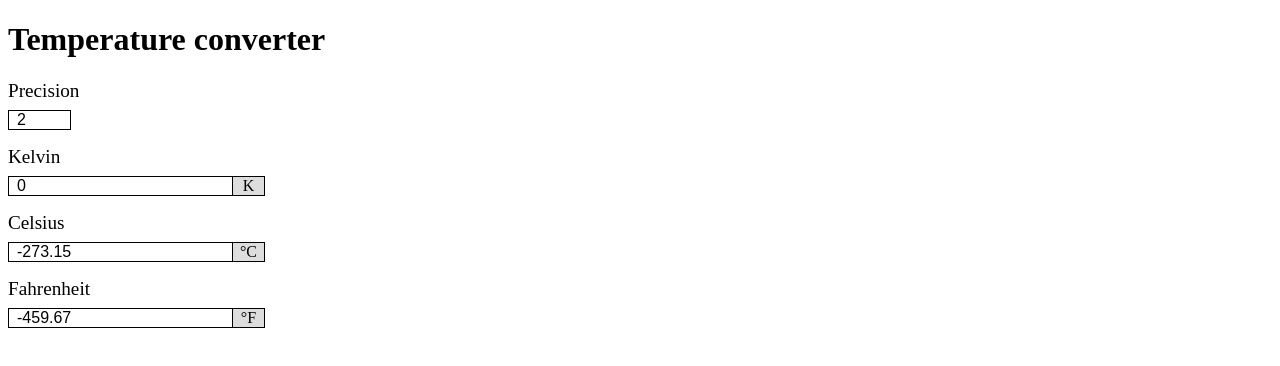
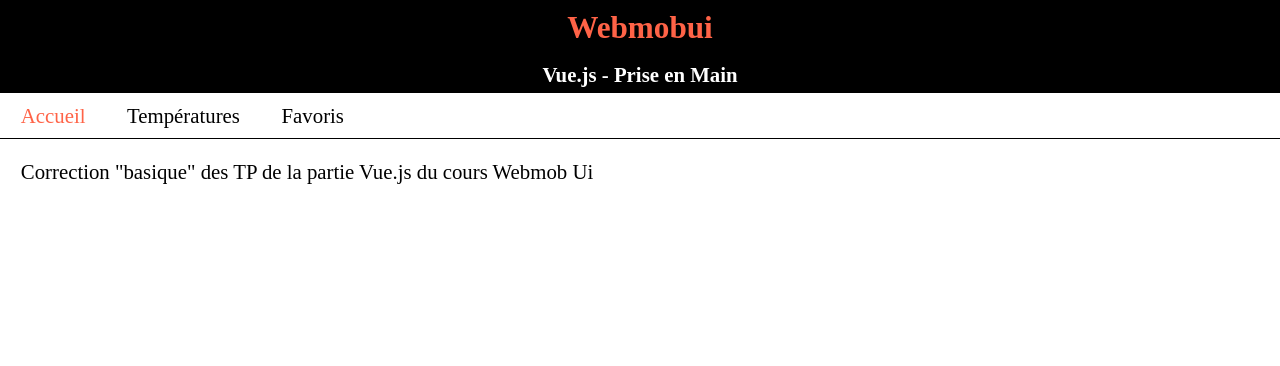
Before and after one commit to Debouilles/webmobui-49, a Vue app: page / in a window 1280 px wide. Shown: the top 366 px of the page. Built offline with nearby package versions, Linux system fonts and the light colour scheme.

Commit message:
Navigation and first version of the bookmarks app

```diff
--- a/index.html
+++ b/index.html
@@ -5,9 +5,9 @@
     <link rel="icon" href="/favicon.ico" />
     <meta name="viewport" content="width=device-width, initial-scale=1.0" />
     <title>Vite App</title>
+    <script type="module" src="/src/main.js"></script>
   </head>
   <body>
     <div id="app"></div>
-    <script type="module" src="/src/main.js"></script>
   </body>
 </html>
--- a/src/App.vue
+++ b/src/App.vue
@@ -1,78 +1,76 @@
 <script setup>
-  import { ref, computed } from '@vue/reactivity';
-  import BaseInputNumber from './components/BaseInputNumber.vue';
+  import { ref, computed } from 'vue';
 
-  const tempSi = ref(0);
+  import TheNav from './components/TheNav.vue';
+  import AppHome from './AppHome.vue';
+  import AppTempConverter from './AppTempConverter.vue';
+  import AppBookmarks from './AppBookmarks.vue';
 
-  const kelvin = computed({
-    get: () => tempSi.value,
-    set: val => tempSi.value = val
-  });
+  const routes = {
+    '#home': {
+      label: 'Accueil',
+      component: AppHome,
+    },
+    '#tempConverter': {
+      label: 'Températures',
+      component: AppTempConverter,
+    },
+    '#bookmarks': {
+      label: 'Favoris',
+      component: AppBookmarks,
+    },
+  };
 
-  const celsius =  computed({
-    get: () => tempSi.value - 273.15,
-    set: val => tempSi.value = val + 273.15
-  });
+  const hash = ref(window.location.hash);
 
-  const fahrenheit =  computed({
-    get: () => tempSi.value * 1.8 - 459.67,
-    set: val => tempSi.value = (val + 459.67) / 1.8
-  });
+  window.addEventListener('hashchange', () => hash.value = window.location.hash);
 
-  const precision = ref(2);
-
+  const curHash = computed(() => routes[hash.value] ? hash.value : Object.keys(routes)[0]);
+  const curComponent = computed(() => routes[curHash.value].component);
 </script>
 
 <template>
+  <header>
+    <h1>Webmobui</h1>
+    <h2>Vue.js - Prise en Main</h2>
+  </header>
 
-  <h1>Temperature converter</h1>
+  <the-nav :routes="routes" :curHash="curHash"></the-nav>
 
-  <label>Precision</label>
-  <base-input-number
-    v-model="precision"
-    :decimal-places="3"
-    min="0"
-    max="6"
-  />
+  <main>
+    <component :is="curComponent" />
+  </main>
+</template>
 
-  <label>Kelvin</label>
-  <base-input-number
-    v-model="kelvin"
-    :decimal-places="precision"
-    unit="K"
-    data-role="input"
-  />
-
-  <label>Celsius</label>
-  <base-input-number
-    v-model="celsius"
-    :decimal-places="precision"
-    unit="°C"
-  />
-
-  <label>Fahrenheit</label>
-  <base-input-number
-    v-model="fahrenheit"
-    :decimal-places="precision"
-    unit="°F"
-  />
-
-</template>
+<style scoped>
+  header {
+    background-color: black;
+    color: white;
+    text-align: center;
+  }
+  h1 {
+    font-size: 1.5rem;
+    padding: 0.5rem;
+    color: var(--color-deco);
+  }
+  h2 {
+    font-size: 1rem;
+    padding: 0.3rem;
+  }
+  main {
+    padding: 1rem;
+  }
+</style>
 
 <style>
   * {
     box-sizing: border-box;
+    padding: 0;
+    margin: 0;
   }
+
   :root {
-    font-size: 1em;
+    font-size: 1.3em;
+    --color-deco: tomato;
   }
 </style>
-
-<style scoped>
-  label {
-    display: block;
-    margin: 1rem 0 0.5rem 0;
-    font-size: 1.2rem;
-  }
-
-</style>
--- /dev/null
+++ b/src/AppBookmarks.vue
@@ -0,0 +1,30 @@
+<script setup>
+  import { ref } from 'vue';
+
+  import TheBookmarksList from './components/TheBookmarksList.vue';
+  import BaseButton from './components/BaseButton.vue';
+  import TheBookmarksAdd from './components/TheBookmarksAdd.vue';
+
+  const addMode = ref(false);
+
+</script>
+
+<template>
+  <base-button class="btn-add" @click="addMode = true">
+    + Ajouter un nouveau favoris
+  </base-button>
+
+  <the-bookmarks-add
+    v-if="addMode"
+    @cancel="addMode = false"
+    @added="addMode = false"
+  />
+
+  <the-bookmarks-list />
+</template>
+
+<style scoped>
+  .btn-add {
+    margin-bottom: 1rem;
+  }
+</style>
--- /dev/null
+++ b/src/AppHome.vue
@@ -0,0 +1,13 @@
+<script setup>
+
+</script>
+
+<template>
+  <p>
+    Correction "basique" des TP de la partie Vue.js du cours Webmob Ui
+  </p>
+</template>
+
+<style scoped>
+
+</style>
--- /dev/null
+++ b/src/AppTempConverter.vue
@@ -0,0 +1,68 @@
+<script setup>
+  import { ref, computed } from 'vue';
+  import BaseInputNumber from './components/BaseInputNumber.vue';
+
+  const tempSi = ref(0);
+
+  const kelvin = computed({
+    get: () => tempSi.value,
+    set: val => tempSi.value = val
+  });
+
+  const celsius =  computed({
+    get: () => tempSi.value - 273.15,
+    set: val => tempSi.value = val + 273.15
+  });
+
+  const fahrenheit =  computed({
+    get: () => tempSi.value * 1.8 - 459.67,
+    set: val => tempSi.value = (val + 459.67) / 1.8
+  });
+
+  const precision = ref(2);
+
+</script>
+
+<template>
+
+  <label>Precision</label>
+  <base-input-number
+    v-model="precision"
+    :decimal-places="3"
+    min="0"
+    max="6"
+  />
+
+  <label>Kelvin</label>
+  <base-input-number
+    v-model="kelvin"
+    :decimal-places="precision"
+    unit="K"
+    data-role="input"
+  />
+
+  <label>Celsius</label>
+  <base-input-number
+    v-model="celsius"
+    :decimal-places="precision"
+    unit="°C"
+  />
+
+  <label>Fahrenheit</label>
+  <base-input-number
+    v-model="fahrenheit"
+    :decimal-places="precision"
+    unit="°F"
+  />
+
+</template>
+
+<style scoped>
+
+  label {
+    display: block;
+    margin: 1rem 0 0.5rem 0;
+    font-size: 1.2rem;
+  }
+
+</style>
--- /dev/null
+++ b/src/components/BaseButton.vue
@@ -0,0 +1,29 @@
+<script setup>
+
+</script>
+
+<template>
+  <button>
+    <slot />
+  </button>
+</template>
+
+<style scoped>
+  button {
+    border-radius: 1rem;
+    border: none;
+    background: var(--color-deco);
+    font-size: 0.8rem;
+    padding: 0.2rem 0.5rem;
+    cursor: pointer;
+    color: white;
+  }
+
+  .cancel {
+    background: blueviolet;
+  }
+
+  .small {
+    font-size: 0.6rem;
+  }
+</style>
--- a/src/components/BaseInputNumber.vue
+++ b/src/components/BaseInputNumber.vue
@@ -1,5 +1,5 @@
 <script setup>
-  import { computed } from "@vue/runtime-core";
+  import { computed } from 'vue';
   import { round } from '../utils/math.js';
 
   const props = defineProps({
--- /dev/null
+++ b/src/components/TheBookmarksAdd.vue
@@ -0,0 +1,67 @@
+<script setup>
+  import { ref, watchEffect } from 'vue';
+
+  import { bookmarks } from '../stores/bookmarks.js';
+  import BaseButton from './BaseButton.vue';
+
+  const emit = defineEmits([
+    'cancel',
+    'added'
+  ]);
+
+  const label = ref(null);
+  const url = ref(null);
+
+  function addFav() {
+    bookmarks.value.push({
+      label: label.value,
+      url: url.value
+    })
+    emit('added');
+  }
+
+</script>
+
+<template>
+  <form @submit.prevent="addFav()">
+    <input v-model="label" type="text" placeholder="label" required>
+    <input v-model="url" type="url" placeholder="url" required>
+
+    <base-button class="btn-add">
+      Ajouter le favoris
+    </base-button>
+
+    <base-button class="cancel" @click="$emit('cancel')">
+      Annuler
+    </base-button>
+
+  </form>
+</template>
+
+<style scoped>
+  form {
+    position: absolute;
+    top: 0;
+    left: 0;
+    width: 100%;
+    min-height: 100%;
+    background: rgba(255,255,255,0.4);
+    padding: 2rem;
+    display: grid;
+    align-content: center;
+    justify-content: center;
+  }
+
+  input {
+    display: block;
+    font-size: 0.9rem;
+    border: solid black 1px;
+    padding: 0.1rem 0.3rem;
+    margin: 0.5rem;
+  }
+
+  .btn-add {
+    margin: 0.5rem 0;
+  }
+
+</style>
--- /dev/null
+++ b/src/components/TheBookmarksList.vue
@@ -0,0 +1,41 @@
+<script setup>
+  import { bookmarks } from '../stores/bookmarks.js';
+  import BaseButton from './BaseButton.vue';
+
+  function deleteFav(index) {
+    bookmarks.value.splice(index, 1);
+  }
+
+</script>
+
+<template>
+    <ul>
+      <li v-for="(bookmark, index) of bookmarks" :key="index">
+        <a :href="bookmark.url" target="_blank">
+          {{ bookmark.label }}
+        </a>
+        <base-button @click="deleteFav(index)" class="btn-delete small">
+          x
+        </base-button>
+      </li>
+    </ul>
+</template>
+
+<style scoped>
+  li {
+    margin-left: 2rem;
+  }
+
+  a {
+    text-decoration: none;
+    color: var(--color-deco);
+  }
+
+  a:hover {
+    text-decoration: underline;
+  }
+
+  .btn-delete {
+    margin-left: 1rem;
+  }
+</style>
--- /dev/null
+++ b/src/components/TheNav.vue
@@ -0,0 +1,47 @@
+<script setup>
+
+  const props = defineProps({
+    routes: {
+      type: Object,
+      required: true
+    },
+    curHash: {
+      type: String,
+      required: true
+    }
+  });
+
+</script>
+
+<template>
+  <nav>
+    <ul>
+      <li v-for="(route, hash) of routes">
+        <a :href="hash" :class="{ active: hash == curHash }">
+          {{ route.label }}
+        </a>
+      </li>
+    </ul>
+  </nav>
+</template>
+
+<style scoped>
+  ul {
+    padding: 0;
+    margin: 0;
+    border-bottom: solid black 1px;
+  }
+  li {
+    display: inline-block;
+  }
+  a {
+    padding: 0.5rem 1rem;
+    text-decoration: none;
+    color: black;
+    display: inline-block;
+    width: 100%;
+  }
+  .active {
+    color: var(--color-deco);
+  }
+</style>
--- /dev/null
+++ b/src/composables/localstorage.js
@@ -0,0 +1,24 @@
+import { ref, watch } from "vue";
+
+export function useLocalstorage(key, defaultVal = null) {
+
+  let data = localStorage.getItem(key);
+
+  // if allready in localstorage, we parse the JSON
+  if (data !== null) {
+    data = JSON.parse(data);
+  // or we set it at the default val and save it in the storage
+  } else {
+    data = defaultVal;
+    localStorage.setItem(key, JSON.stringify(data));
+  }
+
+  const value = ref(data);
+
+  // every change of the data will be saved to the storage
+  watch(value, () => {
+    localStorage.setItem(key, JSON.stringify(value.value));
+  }, {deep: true});
+
+  return { value };
+}
--- /dev/null
+++ b/src/stores/bookmarks.js
@@ -0,0 +1,6 @@
+import {useLocalstorage} from '../composables/localstorage.js';
+
+export const { value: bookmarks } = useLocalstorage('bookmarks', [{
+  label: `Favoris d'exemple`,
+  url: 'https://example.com'
+}]);
```
